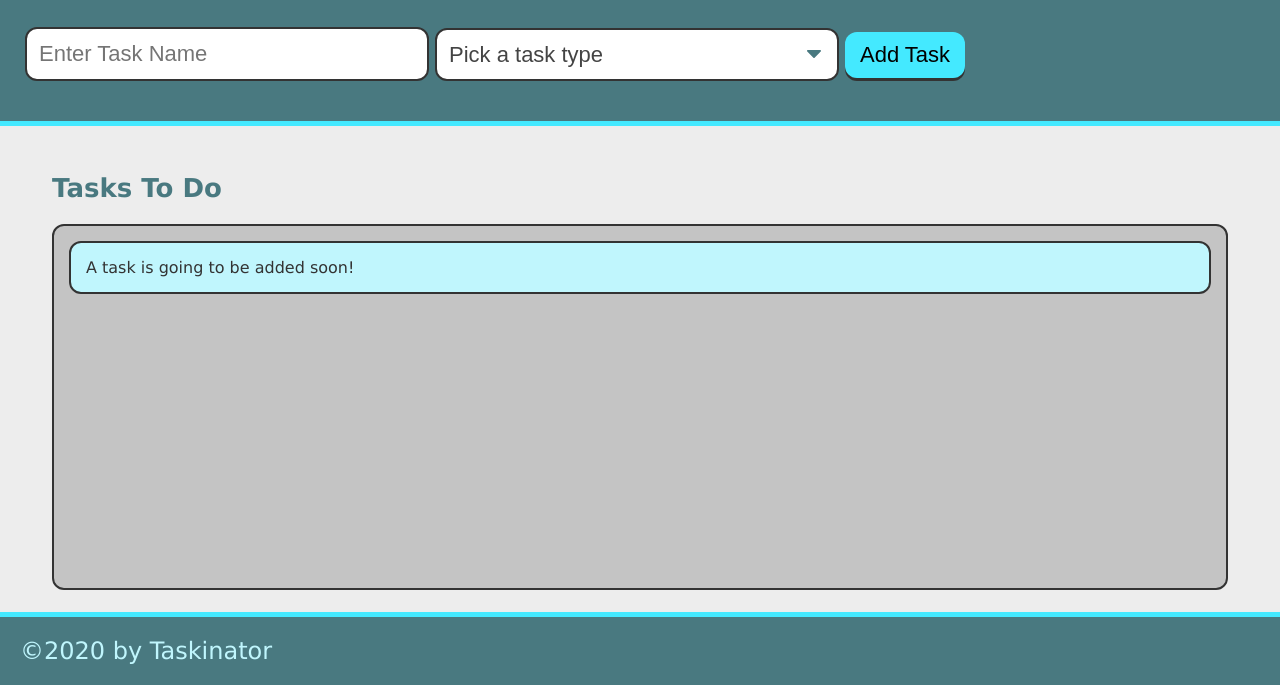
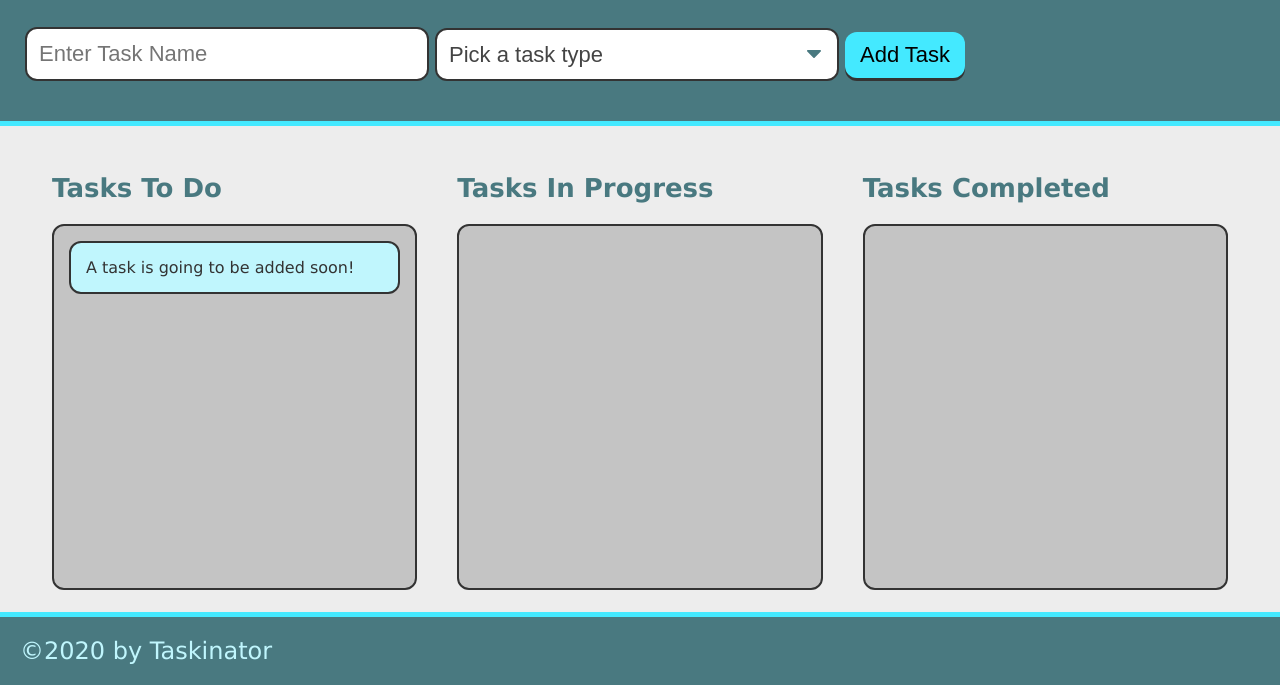
Before and after one commit to caitoreilly/taskinator, a plain HTML site: page index.html in a window 1280 px wide. Shown: the part 115-800 px from the top of the page. Drawn offline with Linux system fonts and the light colour scheme.

Commit message:
two new sections added to html and data attributes added to js

```diff
--- a/assets/js/script.js
+++ b/assets/js/script.js
@@ -1,5 +1,6 @@
 var formEl = document.querySelector("#task-form");
 var tasksToDoEl = document.querySelector("#tasks-to-do");
+var taskIdCounter = 0;
 
 var taskFormHandler = function (event) {
   event.preventDefault();
@@ -30,6 +31,9 @@ var createTaskEl = function (taskDataObj) {
   var listItemEl = document.createElement("li");
   listItemEl.className = "task-item";
 
+  // add task id as a custom attribute
+  listItemEl.setAttribute("data-task-id", taskIdCounter);
+
   // create div to hold task info and add to list item
   var taskInfoEl = document.createElement("div");
   taskInfoEl.className = "task-info";
@@ -44,6 +48,9 @@ var createTaskEl = function (taskDataObj) {
 
   // add entire list item to list
   tasksToDoEl.appendChild(listItemEl);
+
+  //increase task counter for next unique id
+  taskIdCounter++;
 };
 
 formEl.addEventListener("submit", taskFormHandler);
--- a/index.html
+++ b/index.html
@@ -13,9 +13,14 @@
       <p>Click the button below to add a new task!</p>
       <form id="task-form">
         <div class="form-group">
-          <input type="text" name="task-name" class="text-input" placeholder="Enter Task Name" />
-          </div>
-          <div class="form-group">
+          <input
+            type="text"
+            name="task-name"
+            class="text-input"
+            placeholder="Enter Task Name"
+          />
+        </div>
+        <div class="form-group">
           <select name="task-type" class="select-dropdown">
             <option value="" disabled selected>Pick a task type</option>
             <option value="Print">Print</option>
@@ -35,6 +40,14 @@
           <li class="task-item">A task is going to be added soon!</li>
         </ul>
       </section>
+      <section class="task-list-wrapper">
+        <h2 class="list-title">Tasks In Progress</h2>
+        <ul class="task-list" id="tasks-in-progress"></ul>
+      </section>
+      <section class="task-list-wrapper">
+        <h2 class="list-title">Tasks Completed</h2>
+        <ul class="task-list" id="task-completed"></ul>
+      </section>
     </main>
     <script src="./assets/js/script.js"></script>
     <footer>&copy;2020 by Taskinator</footer>
```
